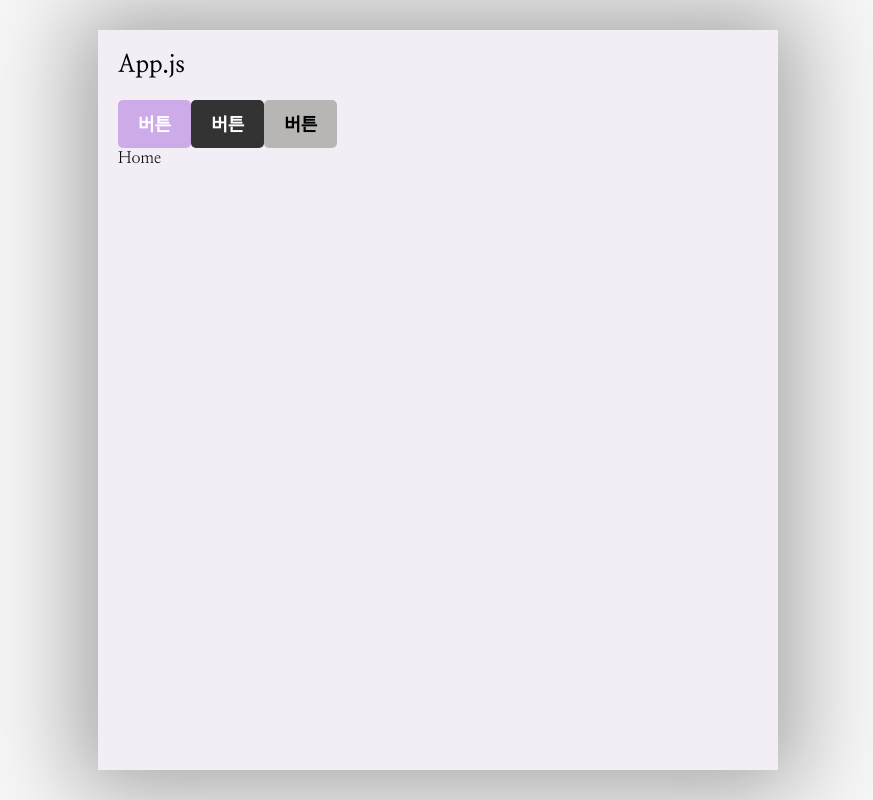
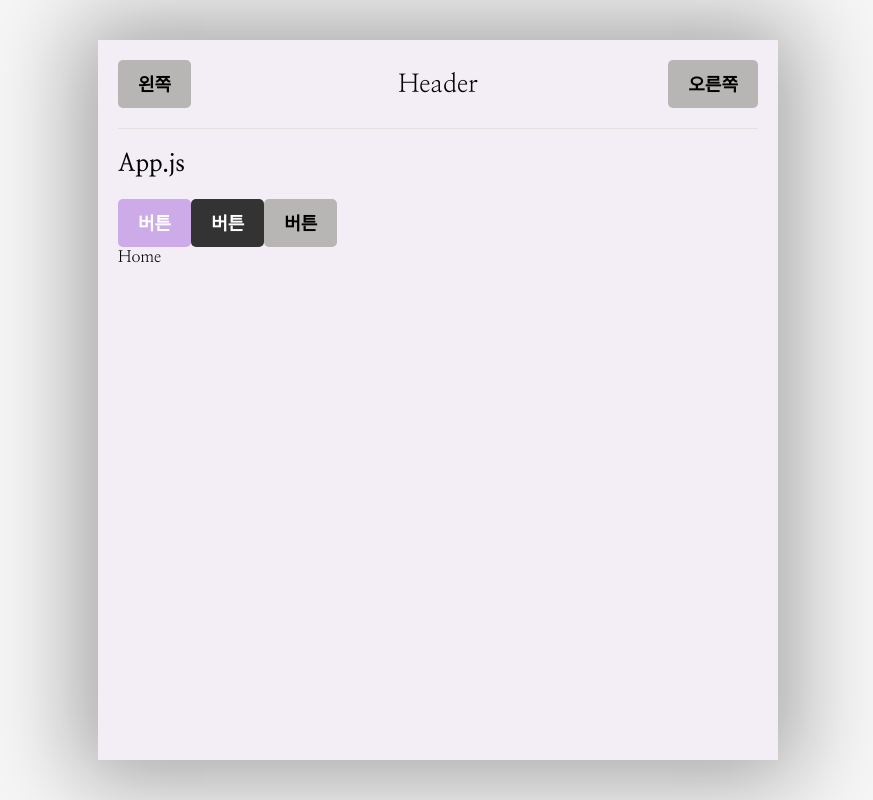
Before and after one commit to Skylar090807/emotion_diary, a React (Create React App) app: page / in a window 1280 px wide. Shown: the whole page, without its empty margins (202-1075 px from the left). Built offline with nearby package versions, Linux system fonts and the light colour scheme.

Commit message:
공통 컴포넌트 Header.jsx 생성, props처리, css 적용, App.jsx에서 Header컴포넌트 사용

```diff
--- a/src/App.css
+++ b/src/App.css
@@ -68,3 +68,35 @@ body {
   background: #333333;
   color: #fff;
 }
+
+/* Header 컴포넌트 */
+header {
+  padding: 20px 0px;
+  display: flex;
+  align-items: center;
+  border-bottom: 1px solid #e2e2e2;
+}
+
+header > div {
+  display: flex;
+}
+
+header .head_text {
+  width: 50%;
+  font-size: 25px;
+  justify-content: center;
+}
+
+header .head_btn_left {
+  width: 25%;
+  justify-content: start;
+}
+
+header .head_btn_right {
+  width: 25%;
+  justify-content: end;
+}
+
+header button {
+  font-family: 'Jua', sans-serif;
+}
--- a/src/App.js
+++ b/src/App.js
@@ -5,11 +5,17 @@ import New from './pages/New'
 import Edit from './pages/Edit'
 import Diary from './pages/Diary'
 import Button from './components/Button'
+import Header from './components/Header'
 
 function App() {
   return (
     <BrowserRouter>
       <div className="App">
+        <Header
+          leftChild={<Button text={'왼쪽'} onClick={() => alert('왼쪽 버튼 클릭')} />}
+          headText={'Header'}
+          rightChild={<Button text={'오른쪽'} onClick={() => alert('오른쪽 버튼 클릭')} />}
+        />
         <h2>App.js</h2>
         <Button
           text={'버튼'}
--- /dev/null
+++ b/src/components/Header.jsx
@@ -0,0 +1,13 @@
+import React from 'react'
+
+const Header = ({ headText, leftChild, rightChild }) => {
+  return (
+    <header>
+      <div className="head_btn_left">{leftChild}</div>
+      <div className="head_text">{headText}</div>
+      <div className="head_btn_right">{rightChild}</div>
+    </header>
+  )
+}
+
+export default Header
```
